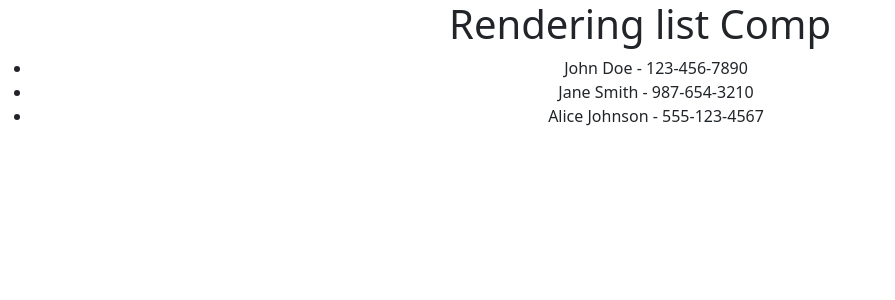
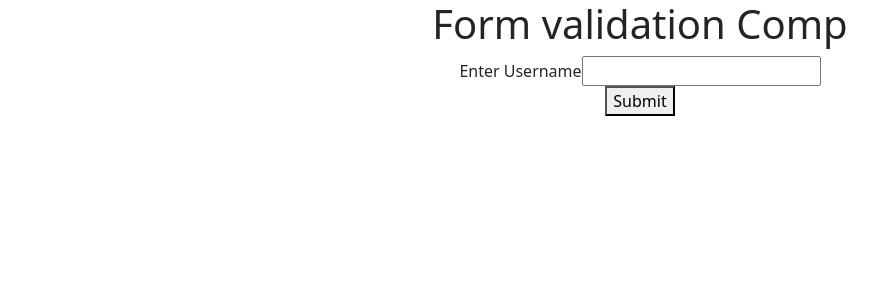
Before and after one commit to snandan2290/react_learn, a React (Create React App) app: page / in a window 1280 px wide. Shown: the top 300 px of the page, without its empty margins (0-895 px from the left). Built offline with nearby package versions, Linux system fonts and the light colour scheme.

Commit message:
HOC, formvalidation, Hooks

```diff
--- a/src/App.js
+++ b/src/App.js
@@ -1,8 +1,12 @@
 // import logo from "./logo.svg";
 import "./App.css";
+import { FormEvalComp } from "./componenets/FormEvalComp";
+// /import UseStateHookComp from "./componenets/UseStateHookComp";
+// import ClickCounterComp from "./componenets/ClickCounterComp";
+// import HoverCounterComp from "./componenets/HoverCounterComp";
 // import ConditionalRenComp from "./componenets/ConditionalRenComp";
 // import ParentComp from "./componenets/ParentComp";
-import RenderListComp from "./componenets/RenderListComp";
+// import RenderListComp from "./componenets/RenderListComp";
 // import ImageToggleComp from "./componenets/ImageToggleComp";
 // import CounterComp from "./componenets/CounterComp";
 // import InfoComp from "./componenets/InfoComp";
@@ -44,7 +48,11 @@ function App() {
       {/* <ConditionalRenComp />
        */}
       {/* <ParentComp /> */}
-      <RenderListComp></RenderListComp>
+      {/* <RenderListComp></RenderListComp> */}
+      {/* <ClickCounterComp /> */}
+      {/* <HoverCounterComp /> */}
+      {/* <UseStateHookComp /> */}
+      <FormEvalComp />
     </div>
   );
 }
--- /dev/null
+++ b/src/componenets/ClickCounterComp.js
@@ -0,0 +1,36 @@
+import React, { Component } from "react";
+import HOC from "./HOC";
+
+class ClickCounterComp extends Component {
+  // constructor(props) {
+  //   super(props);
+
+  //   this.state = {
+  //     count: 0,
+  //   };
+  // }
+
+  // incrementCount = () => {
+  //   this.setState({
+  //     count: this.state.count + 1,
+  //   });
+  // };
+
+  render() {
+    return (
+      <div>
+        <h1>Click Counter</h1>
+        {/* <h2>Count: {this.state.count}</h2>
+        <button type="button" onClick={() => this.incrementCount()}>
+          Click to increment
+        </button> */}
+        <h2>Count: {this.props.count}</h2>
+        <button type="button" onClick={() => this.props.incrementCount()}>
+          Click to increment
+        </button>
+      </div>
+    );
+  }
+}
+
+export default HOC(ClickCounterComp);
--- /dev/null
+++ b/src/componenets/FormEvalComp.js
@@ -0,0 +1,44 @@
+import React, { useState } from "react";
+
+export const FormEvalComp = () => {
+  const [user, setUser] = useState({ userName: "", UserID: 1 });
+
+  const inputHandler = (event) => {
+    // console.log(event.target.type);
+    // console.log(event.target.name);
+    // console.log(event.target.value);
+    setUser({ ...user, [event.target.name]: event.target.value });
+  };
+
+  const validateUsername = (userName) => {
+    console.log("validateUsername", userName);
+    const regex = /^[a-zA-Z0-9]{8,20}$/;
+    console.log(regex.test(userName));
+    return regex.test(userName);
+  };
+
+  const checkData = (event) => {
+    event.preventDefault();
+    if (!validateUsername(user.userName)) {
+      window.alert("Invalid userName");
+      return false;
+    }
+  };
+
+  return (
+    <div>
+      <h1>Form validation Comp</h1>
+      <form onSubmit={checkData}>
+        <label>Enter Username</label>
+        <input
+          type="text"
+          name="userName"
+          value={user.userName}
+          onChange={inputHandler}
+        />
+        <br></br>
+        <button type="submit">Submit</button>
+      </form>
+    </div>
+  );
+};
--- /dev/null
+++ b/src/componenets/HoverCounterComp.js
@@ -0,0 +1,34 @@
+import React, { Component } from "react";
+import HOC from "./HOC";
+
+class HoverCounterComp extends Component {
+  //   constructor(props) {
+  //     super(props);
+
+  //     this.state = {
+  //       count: 0,
+  //     };
+  //   }
+
+  //   increment = () => {
+  //     this.setState((prevState) => {
+  //       return { count: prevState.count + 1 };
+  //     });
+  //   };
+
+  render() {
+    return (
+      <div>
+        <h1>Hover Counter</h1>
+        {/* <h2>Count: {this.state.count}</h2>
+        <p onMouseOver={() => this.increment()}>Hover to increment</p> */}
+        <h2>Count: {this.props.count}</h2>
+        <p onMouseOver={() => this.props.incrementCount()}>
+          Hover to increment
+        </p>
+      </div>
+    );
+  }
+}
+
+export default HOC(HoverCounterComp);
--- /dev/null
+++ b/src/componenets/UseStateHookComp.js
@@ -0,0 +1,33 @@
+import React, { useState } from "react";
+
+const UseStateHookComp = () => {
+  const [name, setName] = useState("Nadna");
+
+  const [course, setCourse] = useState([
+    { id: 1, name: "java" },
+    { id: 2, name: "python" },
+  ]);
+
+  const changeName = () => {
+    setName("Vidyanandan S");
+  };
+
+  return (
+    <div>
+      <h1>This is UseState Hook</h1>
+      <h2>Name: {name} </h2>
+      <button onClick={changeName} type="button">
+        Change Name
+      </button>
+      <ul>
+        {course.length > 0 ? (
+          course.map((c) => <li key={c.id}>{c.name}</li>)
+        ) : (
+          <h1>No course found !!</h1>
+        )}
+      </ul>
+    </div>
+  );
+};
+
+export default UseStateHookComp;
```
Also changed, not shown: src/componenets/HOC.js (added, +33 -0 lines), src/componenets/HOCComp.js (added, +14 -0 lines).
